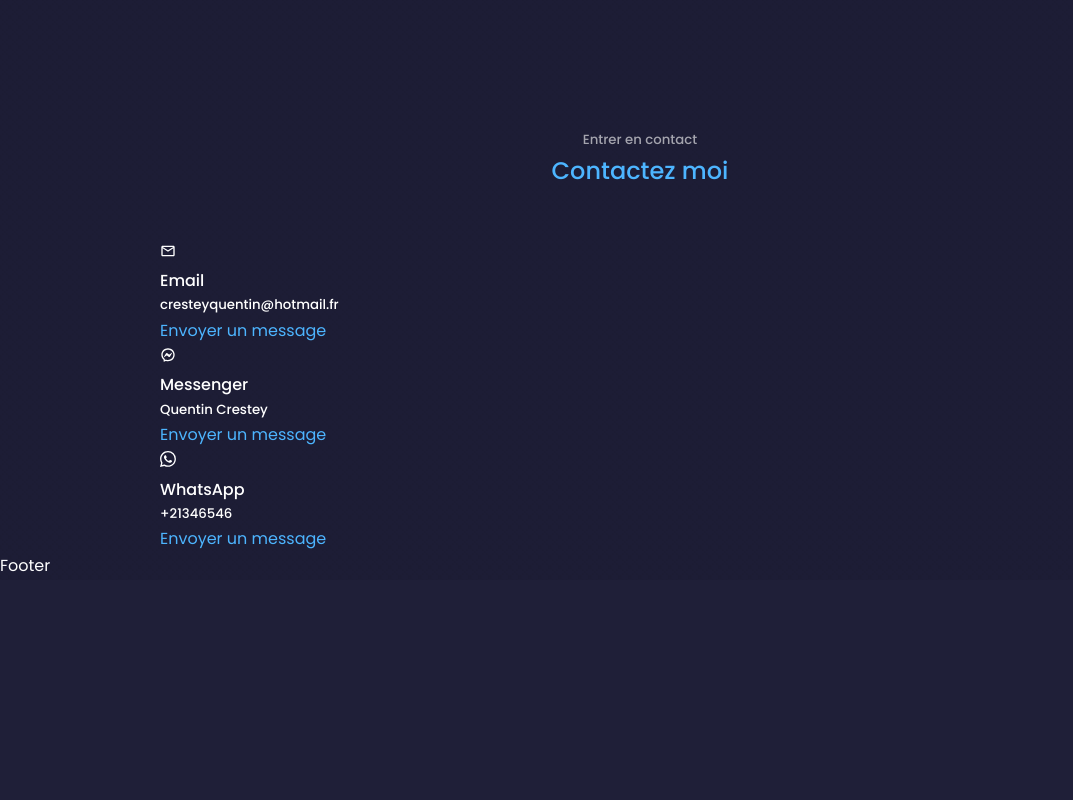
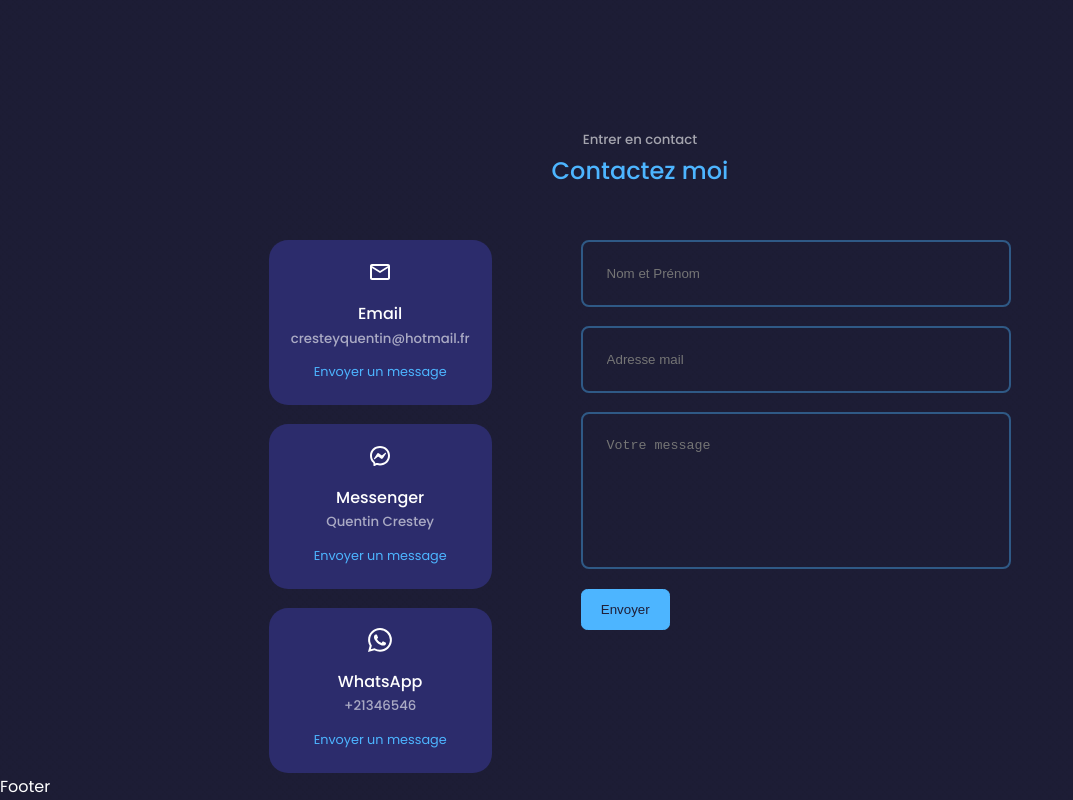
Before and after one commit to Prophessy/Quentin-Crestey-Portfolio, a React (Create React App) app: page / in a window 1280 px wide. Shown: the part 4693-5493 px from the top of the page, without its empty margins (0-1073 px from the left). Before the commit the page ends 5273 px from the top, so only its background shows below. Built offline with nearby package versions, Linux system fonts and the light colour scheme.

Commit message:
section contact fini

```diff
--- a/package.json
+++ b/package.json
@@ -6,6 +6,7 @@
     "@testing-library/jest-dom": "^5.16.2",
     "@testing-library/react": "^12.1.3",
     "@testing-library/user-event": "^13.5.0",
+    "emailjs-com": "^3.2.0",
     "react": "^17.0.2",
     "react-dom": "^17.0.2",
     "react-icons": "^4.3.1",
--- a/src/components/contact/Contact.jsx
+++ b/src/components/contact/Contact.jsx
@@ -3,8 +3,20 @@ import './contact.css'
 import {MdOutlineMail} from 'react-icons/md'
 import {RiMessengerLine} from 'react-icons/ri'
 import {BsWhatsapp} from 'react-icons/bs'
+import { useRef } from 'react';
+import emailjs from 'emailjs-com'
 
 const Contact = () => {
+  const form = useRef();
+
+  const sendEmail = (e) => {
+    e.preventDefault();
+
+    emailjs.sendForm('service_of01pn9', 'template_6tma3dx', form.current, 'VypEXLH_puetsvOZ2')
+
+    e.target.reset()
+  };
+
   return (
     <section id='contact'>
       <h5>Entrer en contact</h5>
@@ -13,28 +25,33 @@ const Contact = () => {
       <div className="container contact__container">
         <div className="contact__options">
           <article className="contact__option">
-            <MdOutlineMail />
+            <MdOutlineMail className='contact__option-icon'/>
             <h4>Email</h4>
             <h5>cresteyquentin@hotmail.fr</h5>
-            <a href="mailto:cresteyquentin@hotmail.fr">Envoyer un message</a>
+            <a href="mailto:cresteyquentin@hotmail.fr" target='_blank'>Envoyer un message</a>
           </article>
 
           <article className="contact__option">
-            <RiMessengerLine />
+            <RiMessengerLine className='contact__option-icon'/>
             <h4>Messenger</h4>
             <h5>Quentin Crestey</h5>
-            <a href="https://m.me/quentin.crestey.3/">Envoyer un message</a>
+            <a href="https://m.me/quentin.crestey.3/" target='_blank'>Envoyer un message</a>
           </article>
 
           <article className="contact__option">
-            <BsWhatsapp />
+            <BsWhatsapp className='contact__option-icon'/>
             <h4>WhatsApp</h4>
             <h5>+21346546</h5>
-            <a href="https://api.whatsapp.com/send?phone=0698557163">Envoyer un message</a>
+            <a href="https://api.whatsapp.com/send?phone=0698557163" target='_blank'>Envoyer un message</a>
           </article>
         </div>
 
-        <form action=''></form>
+        <form ref={form} onSubmit={sendEmail}>
+          <input type='texte' name='name' placeholder='Nom et Prénom' required/>
+          <input type='email' name='email' placeholder='Adresse mail' required/>
+          <textarea name="message" rows="7" placeholder='Votre message' required></textarea>
+          <button type='submit' className='btn btn-primary'>Envoyer</button>
+        </form>
       </div>
     </section>
   )
--- a/src/components/contact/contact.css
+++ b/src/components/contact/contact.css
@@ -0,0 +1,76 @@
+.container.contact__container {
+    width: 58%;
+    display: grid;
+    grid-template-columns: 30% 58%;
+    gap: 12%;
+}
+
+.contact__options {
+    display: flex;
+    flex-direction: column;
+    gap: 1.2rem;
+}
+
+.contact__option {
+    background: var(--color-bg-variant);
+    padding: 1.2rem;
+    border-radius: 1.2rem;
+    text-align: center;
+    border: 1px solid transparent;
+    transition: var(--transition);
+}
+
+.contact__option:hover {
+    background: transparent;
+    border-color: var(--color-primary-variant);
+}
+
+.contact__option-icon {
+    font-size: 1.5rem;
+    margin-bottom: 0.5rem;
+}
+
+.contact__option a {
+    margin-top: 0.7rem;
+    display: inline-block;
+    font-size: 0.8rem;
+}
+
+.contact__option h5 {
+    color: var(--color-light);
+}
+
+/*============================ FORM ============================*/
+
+form {
+    display: flex;
+    flex-direction: column;
+    gap: 1.2rem;
+}
+
+input, textarea {
+    width: 100%;
+    padding: 1.5rem;
+    border-radius: 0.5rem;
+    background: transparent;
+    border: 2px solid var(--color-primary-variant);
+    resize: none;
+    color: var(--color-white);
+}
+
+/*============================ MEDIA QUERIES (MEDIUM DEVICES) ============================*/
+
+@media screen and (max-width: 1024px) {
+    .container.contact__container {
+        grid-template-columns: 1fr;
+        gap: 2rem;
+    }
+}
+
+/*============================ MEDIA QUERIES (SMALL DEVICES) ============================*/
+
+@media screen and (max-width: 600px) {
+    .container.contact__container {
+        width: var(--container-width-sm);
+    }
+}
```
Also changed, not shown: 1 other file (tests, documents, lock files or other folders).
